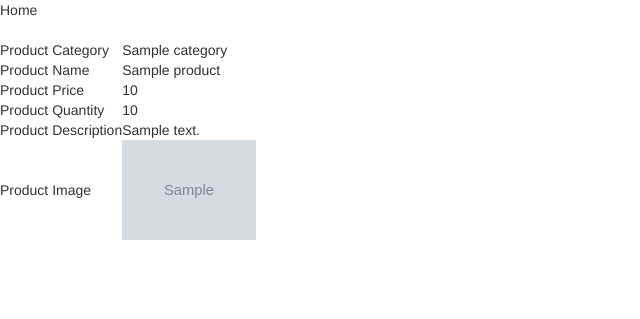
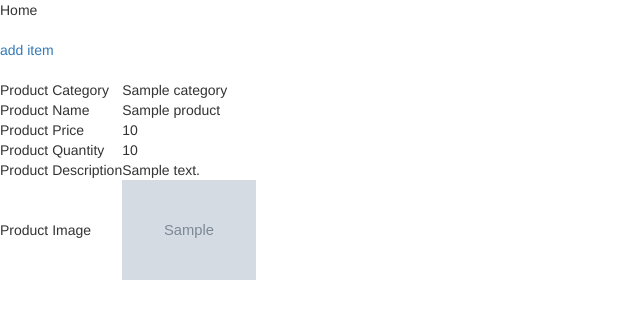
Before and after one commit to MatsuiLin101/Shop, a Django app: page / in a window 1280 px wide. Shown: the top 319 px of the page, without its empty margins (0-640 px from the left). Run offline with Django 3.2, Linux system fonts and the light colour scheme; tables that the repository leaves empty hold one stand-in row (values such as "Sample post"); grey boxes marked "Sample" are stand-in pictures; some libraries are stand-ins or nearby versions.

Commit message:
create add item html

```diff
--- a/shop/urls.py
+++ b/shop/urls.py
@@ -24,4 +24,5 @@ from shopapp import views
 urlpatterns = [
     path('admin/', admin.site.urls),
     path('', views.home, name="home"),
+    path('add_item/', views.add_item, name="add-item"),
 ] + static(settings.MEDIA_URL, document_root=settings.MEDIA_ROOT)
--- a/shopapp/templates/shopapp/home.html
+++ b/shopapp/templates/shopapp/home.html
@@ -4,6 +4,8 @@
 
 {% block content %}
 Home <br />
+<br />
+<a href="{% url 'add-item' %}">add item</a><br />
 <br />
 {% for p in products %}
     <table>
--- a/shopapp/views.py
+++ b/shopapp/views.py
@@ -9,3 +9,7 @@ def home(request):
     products = models.Product.objects.all()
 
     return render(request, 'shopapp/home.html', locals())
+
+def add_item(request):
+
+    return render(request, 'shopapp/add_item.html', locals())
```
Also changed, not shown: shopapp/templates/shopapp/add_item.html (added, +12 -0 lines).
